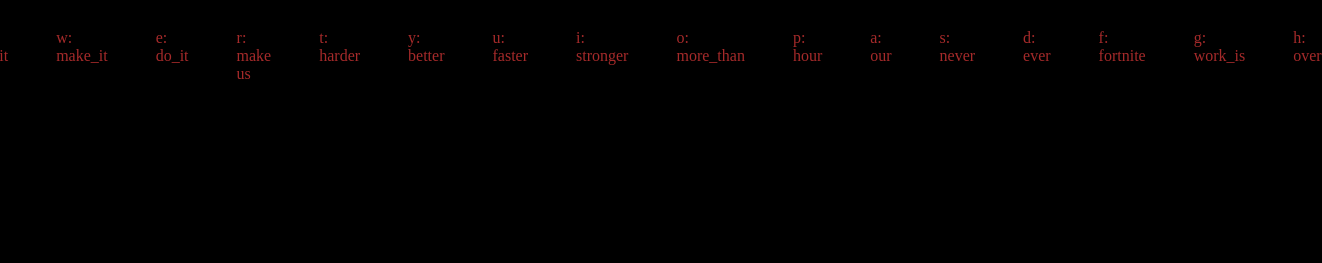
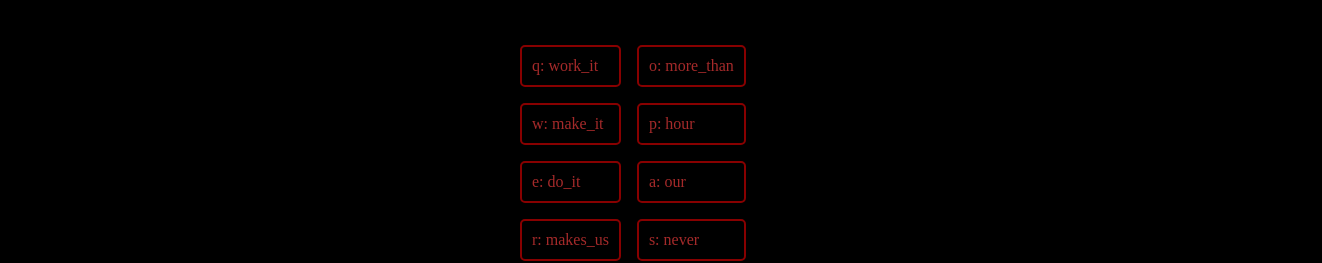
Before and after one commit to sanderalex1/jsproject, a plain HTML site: page index.html in a window 1280 px wide. Shown: the part 552-815 px from the top of the page, 1322 px wide, since content can reach past the window. Drawn offline with Linux system fonts and the light colour scheme.

Commit message:
added some css

```diff
--- a/app.js
+++ b/app.js
@@ -9,7 +9,7 @@ const soundMap = {
   q: "work_it",
   w: "make_it",
   e: "do_it",
-  r: "make us",
+  r: "makes_us",
   t: "harder",
   y: "better",
   u: "faster",
@@ -48,6 +48,7 @@ const playSound = (sound) => {
 document.addEventListener("keydown", (e) => {
   const key = e.key;
   const sound = soundMap[key];
+  ewr;
   if (sound) {
     playSound(sound);
   }
--- a/style.css
+++ b/style.css
@@ -18,8 +18,30 @@ img {
   height: 30rem;
 }
 
+h1:hover {
+  color: rgba(250, 235, 215, 0.455);
+  cursor: pointer;
+}
+
 #sounds-container {
   display: flex;
-  flex-direction: row;
-  gap: 3rem;
+  flex-direction: column;
+  gap: 1rem;
+  height: 30rem;
+  width: 10rem;
+  flex-wrap: wrap;
+  justify-content: center;
+  margin-right: 5rem;
 }
+
+#sounds-container > div {
+  border: 2px solid rgba(255, 0, 0, 0.534);
+  border-radius: 5px;
+  padding: 10px;
+}
+
+#sounds-container > div:hover {
+  background-color: rgba(250, 235, 215, 0.455);
+  color: black;
+  cursor: pointer;
+}
```
